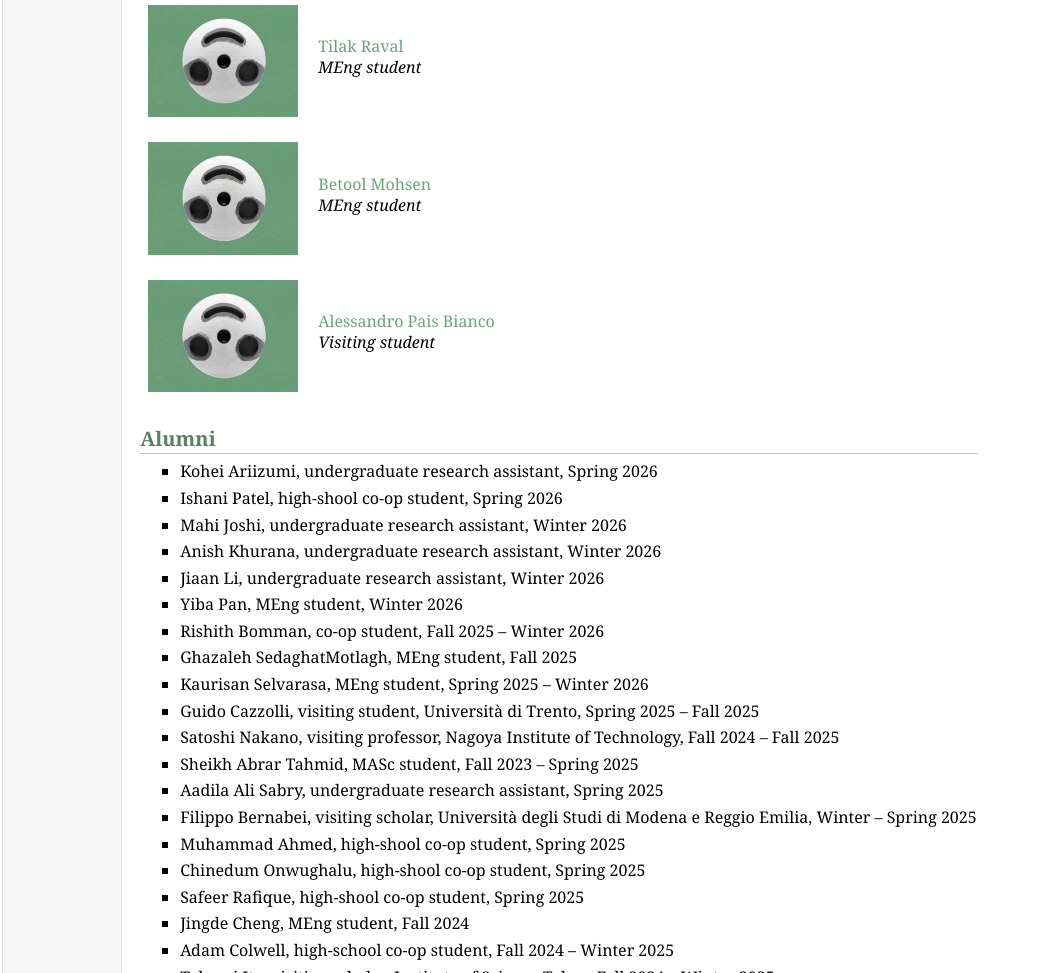
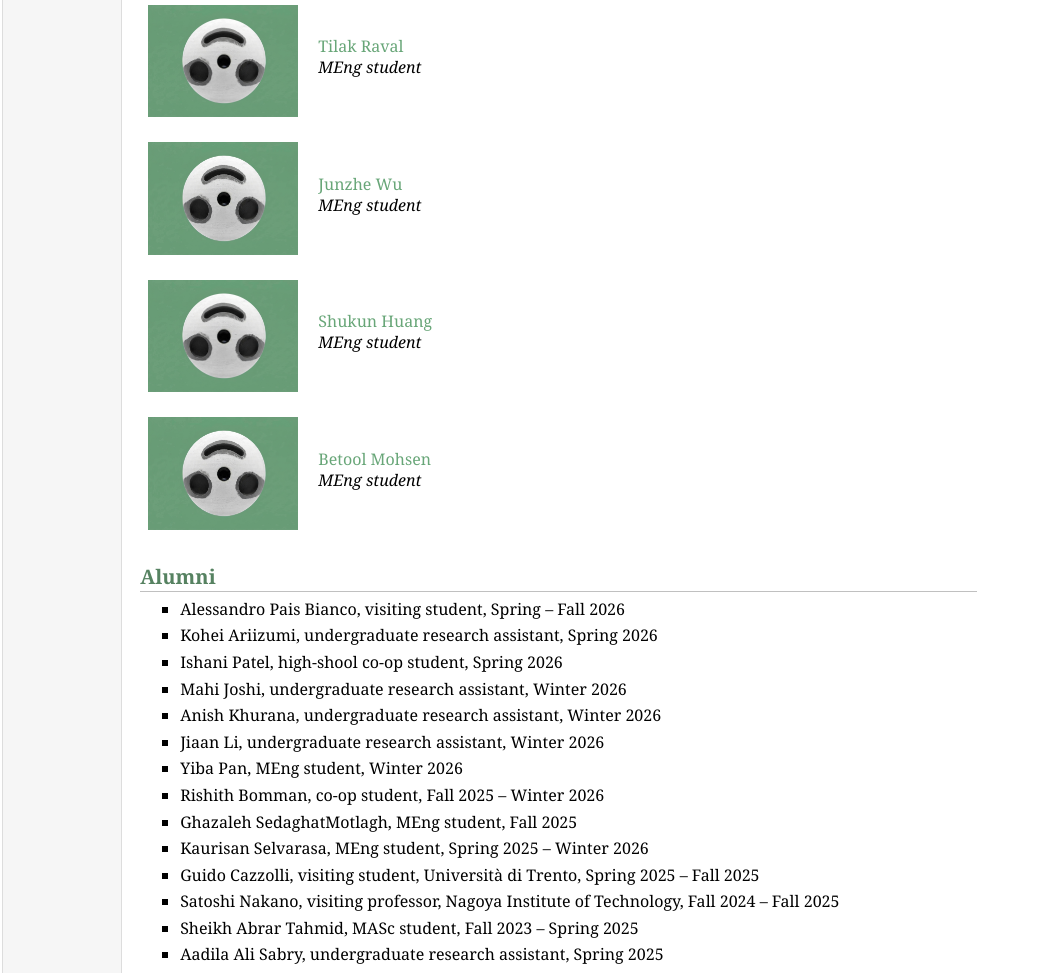
Before and after one commit to erablab/erablab.github.io, a plain HTML site: page people.html in a window 1280 px wide. Shown: the part 1191-2164 px from the top of the page, without its empty margins (0-1037 px from the left). Drawn offline with nearby package versions, Linux system fonts and the light colour scheme; some packages are replaced by stand-ins of ours.

Commit message:
people and logos

```diff
--- a/people.html
+++ b/people.html
@@ -76,16 +76,24 @@ MathJax.Hub.Config({
 </td></tr></table>
 <table class="imgtable"><tr><td>
 <img src="images/bios/robot.jpg" alt="eryn" width="150px" />&nbsp;</td>
-<td align="left"><p><a href="mailto:b2mohsen@uwaterloo.ca" target=&ldquo;blank&rdquo;>Betool Mohsen</a> <br /> <i>MEng student</i>
+<td align="left"><p><a href="mailto:j748wu@uwaterloo.ca" target=&ldquo;blank&rdquo;>Junzhe Wu</a> <br /> <i>MEng student</i>
 </p>
 </td></tr></table>
 <table class="imgtable"><tr><td>
 <img src="images/bios/robot.jpg" alt="eryn" width="150px" />&nbsp;</td>
-<td align="left"><p><a href="mailto:apaisbianco@uwaterloo.ca" target=&ldquo;blank&rdquo;>Alessandro Pais Bianco</a> <br /> <i>Visiting student</i>
+<td align="left"><p><a href="mailto:s454huang@uwaterloo.ca" target=&ldquo;blank&rdquo;>Shukun Huang</a> <br /> <i>MEng student</i>
+</p>
+</td></tr></table>
+<table class="imgtable"><tr><td>
+<img src="images/bios/robot.jpg" alt="eryn" width="150px" />&nbsp;</td>
+<td align="left"><p><a href="mailto:b2mohsen@uwaterloo.ca" target=&ldquo;blank&rdquo;>Betool Mohsen</a> <br /> <i>MEng student</i>
 </p>
 </td></tr></table>
 <h2>Alumni</h2>
 <ul>
+<li><p>Alessandro Pais Bianco, visiting student, Spring &ndash; Fall 2026
+</p>
+</li>
 <li><p>Kohei Ariizumi, undergraduate research assistant, Spring 2026
 </p>
 </li>
```
Also changed, not shown: index.html (+1 -1 lines), images/erablab_logo.jpg (deleted), 2 other files.
